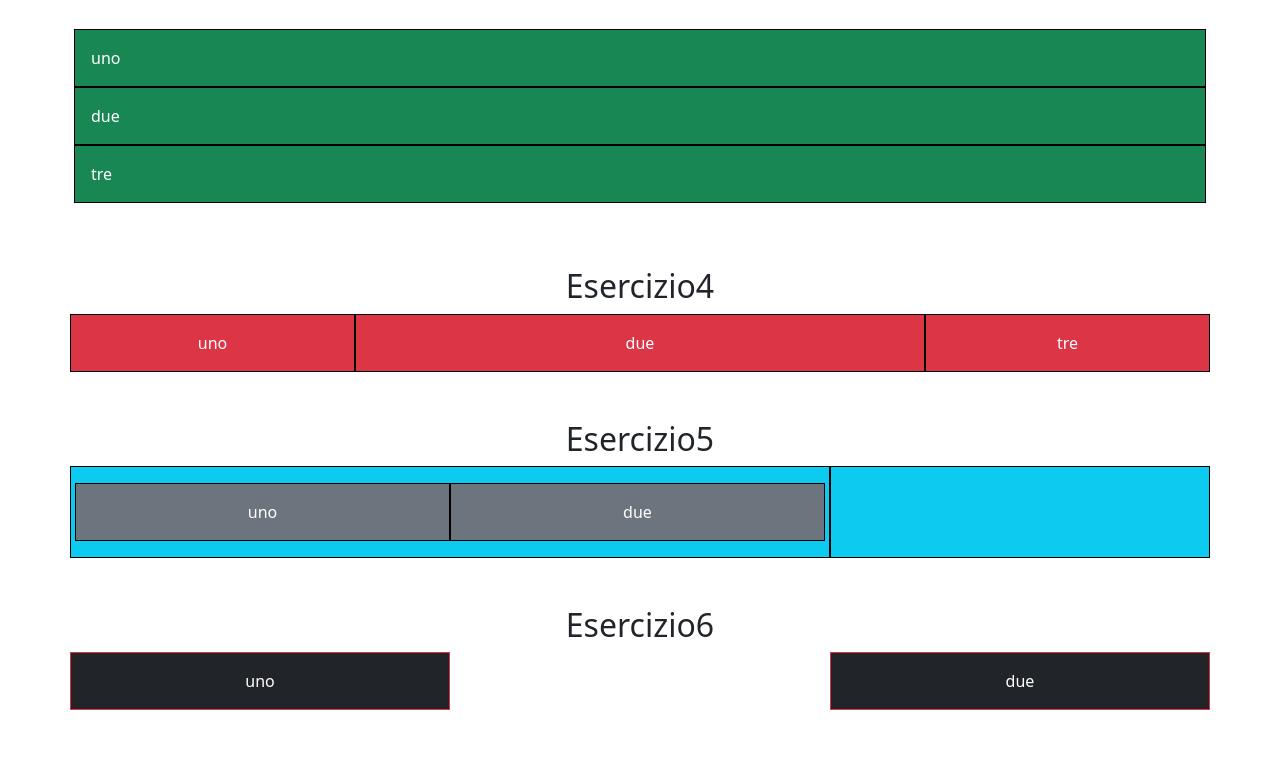
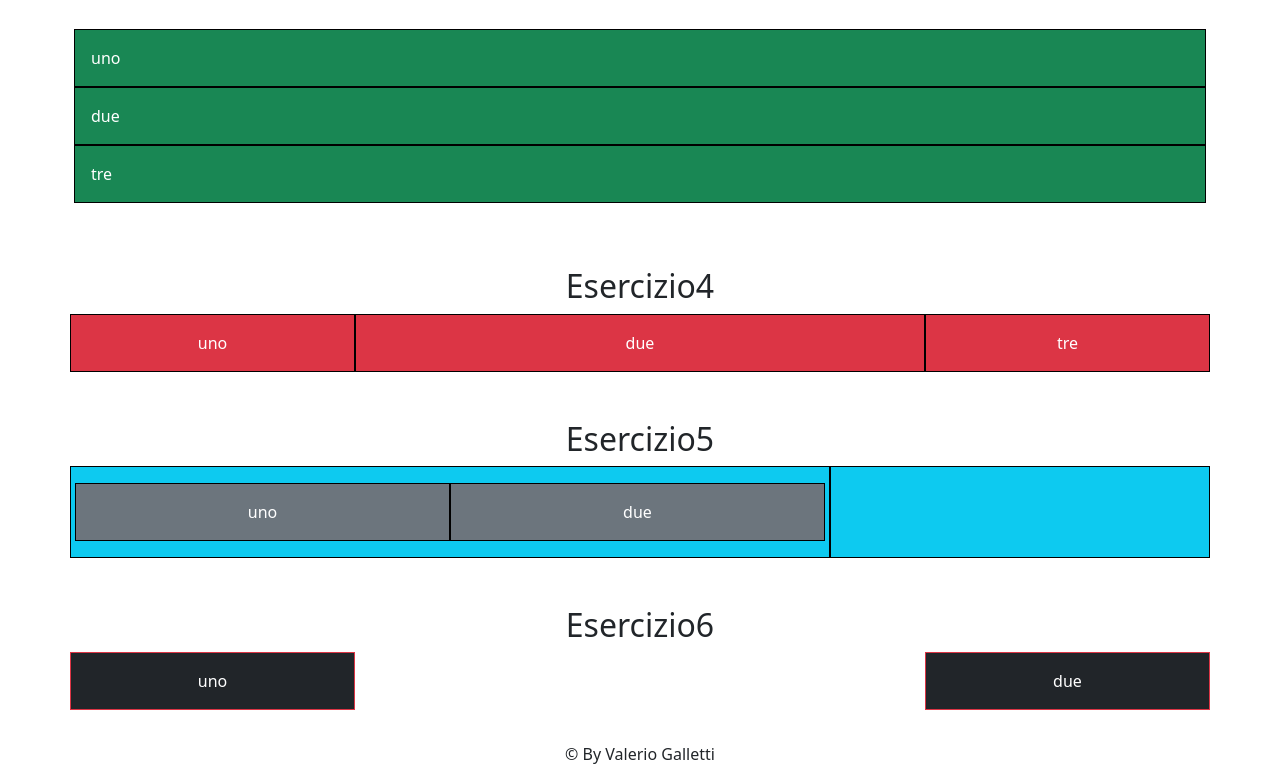
Before and after one commit to xdardevilx/epicode_ES_Day21, a plain HTML site: page index.html in a window 1280 px wide. Shown: the part 926-1708 px from the top of the page. Before the commit the page ends 1636 px from the top, so only its background shows below. Drawn offline with nearby package versions, Linux system fonts and the light colour scheme.

Commit message:
corretto ultimo esercizio

```diff
--- a/index.html
+++ b/index.html
@@ -143,21 +143,24 @@
           </div>
         </div>
       </div>
-      <div class="text-center mt-5">
+      <div class="text-center mt-5 pb-3">
         <h2>Esercizio6</h2>
         <div class="container">
           <div class="row">
-            <div class="col-6 col-lg-4 text-bg-dark border border-danger p-3">
+            <div class="col-6 col-lg-3 text-bg-dark border border-danger p-3">
               uno
             </div>
             <div
-              class="col-6 col-lg-4 offset-lg-4 text-bg-dark border border-danger p-3">
+              class="col-6 col-lg-3 offset-lg-6 text-bg-dark border border-danger p-3">
               due
             </div>
           </div>
         </div>
       </div>
     </main>
+    <footer>
+      <div class="text-center p-3">&copy By Valerio Galletti</div>
+    </footer>
 
     <script
       src="https://cdn.jsdelivr.net/npm/bootstrap@5.3.2/dist/js/bootstrap.bundle.min.js"
```
